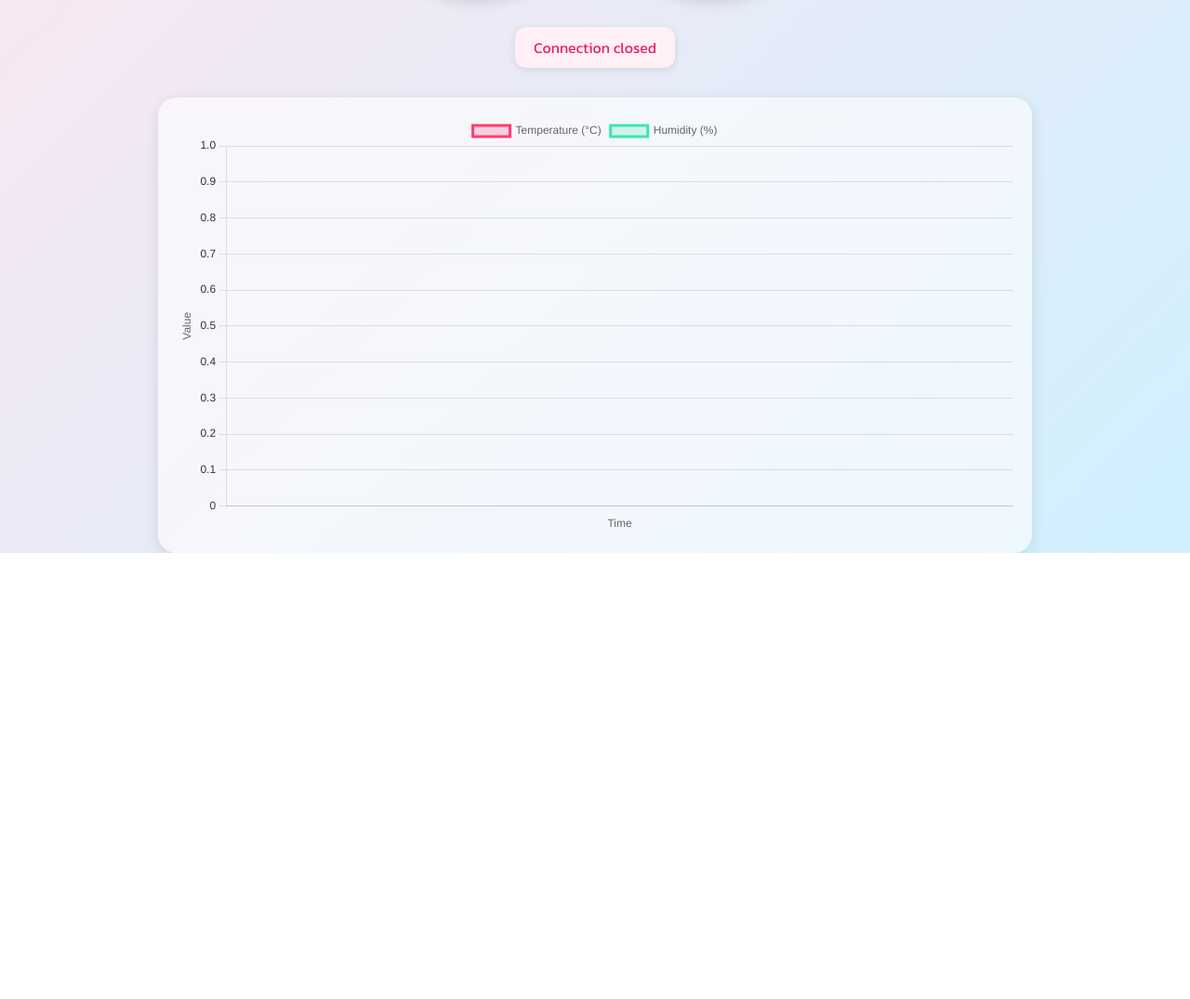
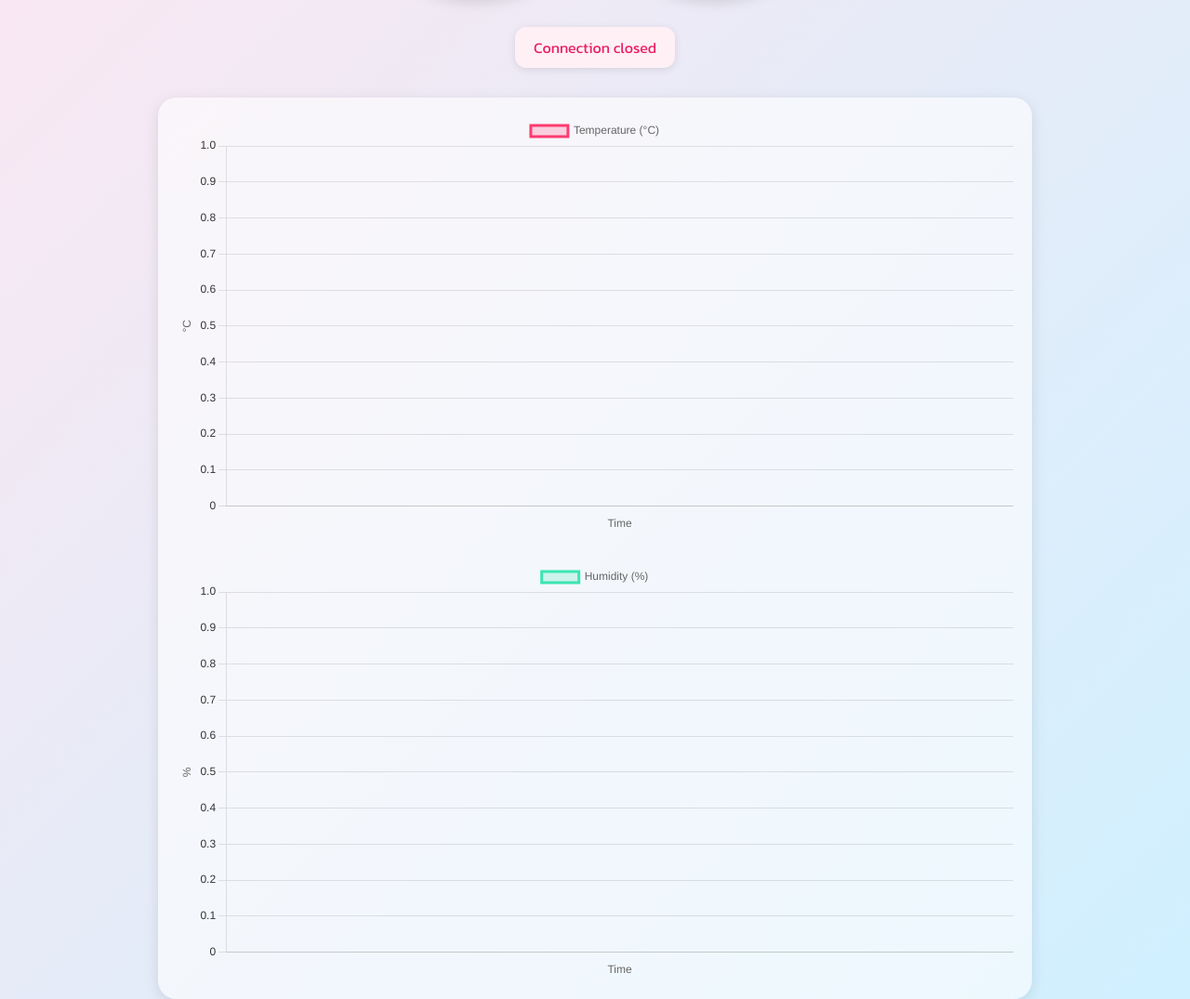
Before and after one commit to suwannarat30/web-temperature, a plain HTML site: page index.html in a window 1280 px wide. Shown: the part 360-1435 px from the top of the page at 93% size. Before the commit the page ends 955 px from the top, so only its background shows below. Drawn offline with nearby package versions, Linux system fonts and the light colour scheme.

Commit message:
Update index.html

```diff
--- a/index.html
+++ b/index.html
@@ -7,6 +7,7 @@
 <link rel="preconnect" href="https://fonts.googleapis.com">
 <link rel="preconnect" href="https://fonts.gstatic.com" crossorigin>
 <link href="https://fonts.googleapis.com/css2?family=Kanit:wght@300;400;600;700&display=swap" rel="stylesheet">
+<!-- Chart.js CDN -->
 <script src="https://cdn.jsdelivr.net/npm/chart.js"></script>
 <style>
     body {
@@ -160,7 +161,8 @@
 <div class="status-message" id="status-message">Connecting...</div>
 
 <div id="chart-container">
-    <canvas id="weatherChart"></canvas>
+    <canvas id="tempChart"></canvas>
+    <canvas id="humChart" style="margin-top:30px;"></canvas>
 </div>
 
 <script>
@@ -171,14 +173,12 @@ let tempHistory = [];
 let humHistory = [];
 let timeLabels = [];
 
-const ctx = document.getElementById('weatherChart').getContext('2d');
+const tempCtx = document.getElementById('tempChart').getContext('2d');
+const humCtx = document.getElementById('humChart').getContext('2d');
 
-const weatherChart = new Chart(ctx, {
+const tempChart = new Chart(tempCtx, {
     type: 'line',
-    data: {
-        labels: timeLabels,
-        datasets: [
-            {
+    data: { labels: timeLabels, datasets: [{
         label: 'Temperature (°C)',
         data: tempHistory,
         borderColor: '#ff3b6f',
@@ -186,8 +186,20 @@ const weatherChart = new Chart(ctx, {
         tension: 0.4,
         fill: true,
         pointRadius: 3
-            },
-            {
+    }]},
+    options: {
+        responsive: true,
+        plugins: { legend: { display: true }},
+        scales: {
+            x: { title: { display: true, text: 'Time' }, ticks: { color: '#333' } },
+            y: { title: { display: true, text: '°C' }, ticks: { color: '#333' } }
+        }
+    }
+});
+
+const humChart = new Chart(humCtx, {
+    type: 'line',
+    data: { labels: timeLabels, datasets: [{
         label: 'Humidity (%)',
         data: humHistory,
         borderColor: '#3be6b1',
@@ -195,15 +207,13 @@ const weatherChart = new Chart(ctx, {
         tension: 0.4,
         fill: true,
         pointRadius: 3
-            }
-        ]
-    },
+    }]},
     options: {
         responsive: true,
-        plugins: { legend: { display: true } },
+        plugins: { legend: { display: true }},
         scales: {
             x: { title: { display: true, text: 'Time' }, ticks: { color: '#333' } },
-            y: { title: { display: true, text: 'Value' }, ticks: { color: '#333' } }
+            y: { title: { display: true, text: '%' }, ticks: { color: '#333' } }
         }
     }
 });
@@ -224,6 +234,7 @@ ws.onmessage = (event) => {
         const now = new Date();
         const timeStr = now.getHours().toString().padStart(2,'0')+':'+now.getMinutes().toString().padStart(2,'0');
 
+        // Temperature
         if (data.temperature !== undefined) {
             tempValue.classList.remove('show');
             setTimeout(() => {
@@ -232,8 +243,12 @@ ws.onmessage = (event) => {
             }, 100);
 
             tempHistory.push(data.temperature.toFixed(1));
+            timeLabels.push(timeStr);
+            if(tempHistory.length>24){ tempHistory.shift(); humHistory.shift(); timeLabels.shift(); }
+            tempChart.update();
         }
 
+        // Humidity
         if (data.humidity !== undefined) {
             humValue.classList.remove('show');
             setTimeout(() => {
@@ -242,17 +257,8 @@ ws.onmessage = (event) => {
             }, 100);
 
             humHistory.push(data.humidity.toFixed(1));
+            humChart.update();
         }
-
-        // Update time labels
-        timeLabels.push(timeStr);
-        if(timeLabels.length>24){
-            timeLabels.shift();
-            tempHistory.shift();
-            humHistory.shift();
-        }
-
-        weatherChart.update();
 
     } catch (error) {
         console.error('Error parsing JSON:', error);
```
Lines whose indentation alone changed are shown as unchanged.
